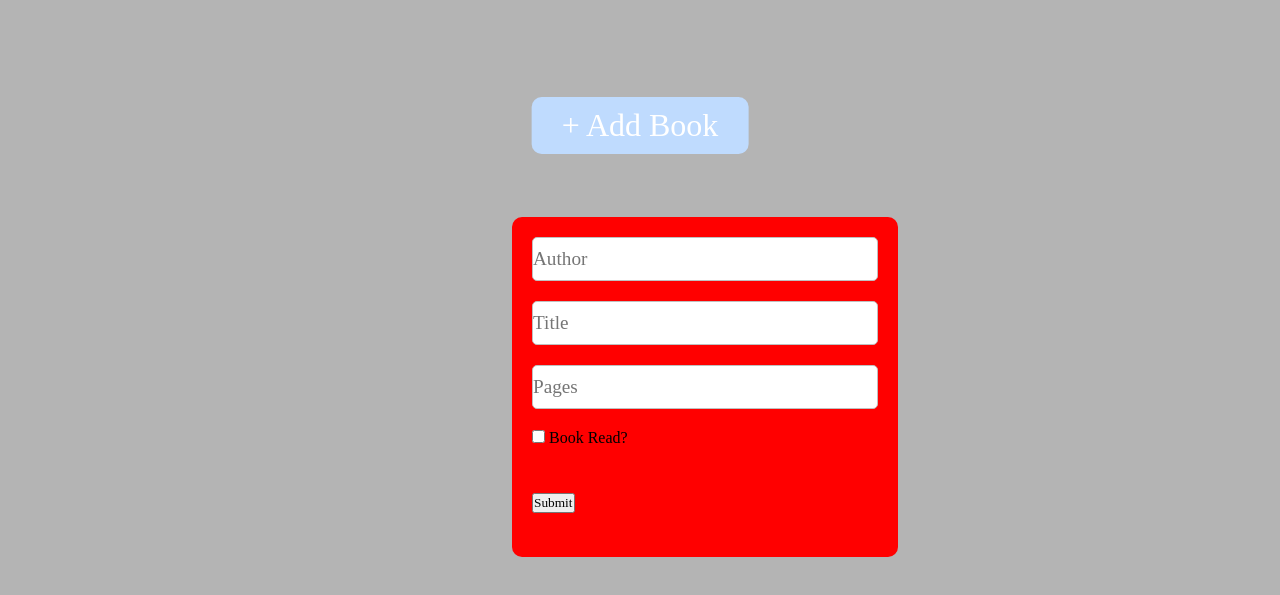
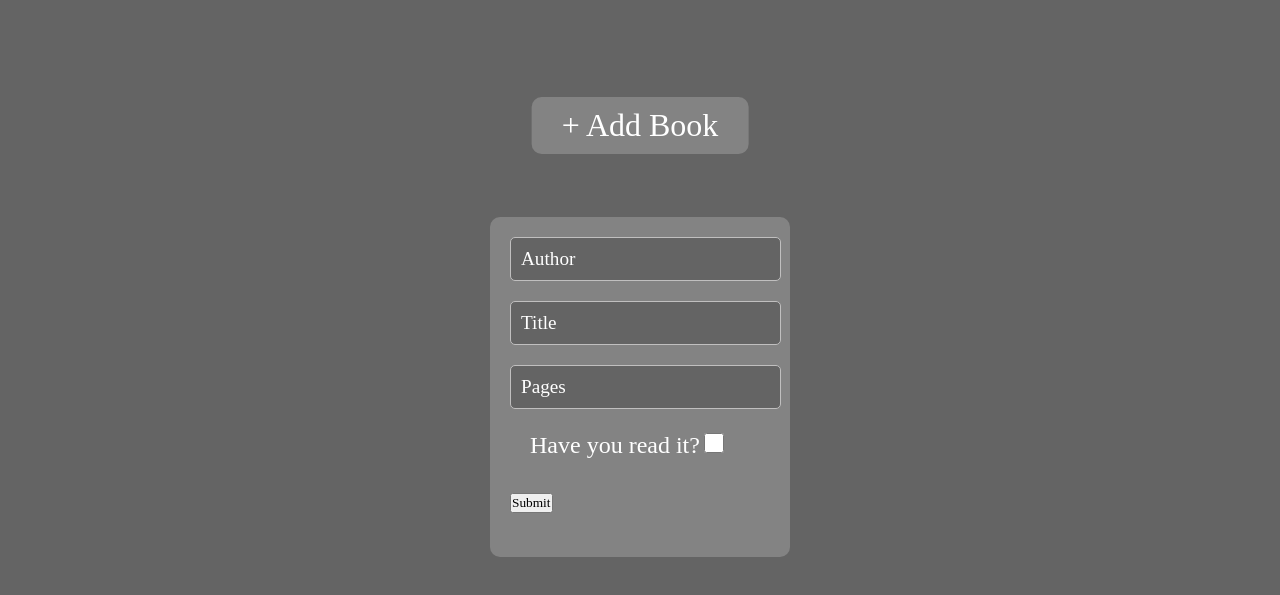
Before and after one commit to TJBaumgartner/Library, a plain HTML site: page index.html in a window 1280 px wide. Both pictures are taken after a click on the button "+ Add Book". Shown: the part 103-698 px from the top of the page. Drawn offline with Linux system fonts and the light colour scheme.

Commit message:
form input styling

```diff
--- a/index.html
+++ b/index.html
@@ -30,8 +30,8 @@
                         <input type="number" id="bookPages" name="bookPages" placeholder="Pages" required>
                     </div>
                     <div>
-                        <input type="checkbox" id="bookRead" name="bookRead">
-                        <label for="bookRead">Book Read?</label>
+                        <label for="bookRead">Have you read it?</label>
+                        <input type="checkbox" id="bookRead" name="bookRead" class="checkbox">
                     </div>
                     <div>
                         <button type="submit" data-submit>Submit</button>
--- a/styles.css
+++ b/styles.css
@@ -21,7 +21,7 @@ body{
     line-height: 100px;
 }
 #libraryBody{
-    background-color: #b4b4b4;
+    background-color: #646464;
     height: 700px;
     width: 100%;
 }
@@ -34,9 +34,11 @@ body{
     position: fixed;
     z-index: 1;
     top: 40%;
-    left: 40%;
-    background-color: red;
+    left: 50%;
+    transform: translate(-50%);
+    background-color: #838383;
     border-radius: 10px;
+    width: 300px;
 }
 .formHide{
     display: none;
@@ -62,15 +64,36 @@ body{
     padding: 20px;
 }
 input {
+    background-color: #646464;
     border: 1px solid rgb(192, 191, 191);
     border-radius: 5px;
-    padding-right: 100px;
+    padding-right: 15px;
     padding-top: 10px;
     padding-bottom: 10px;
     font-size: 1.2rem;
+    color: white;
+    padding-left: 10px;
+}
+input::placeholder{
+    color: white;
+}
+label{
+    color: white;
+    font-size: 1.5rem;
+    text-align: center;
+}
+label[for="bookRead"]{
+    padding-left: 20px;
+}
+.checkbox{
+    width: 20px;
+    height: 20px;
+    margin-top: 4px;
+    color: white;
+    accent-color: gray;
 }
 #showForm{
-    background-color: #bfdbfe;
+    background-color: #838383;
     color: white;
     padding: 10px 30px 10px 30px;
     border: none;
```
